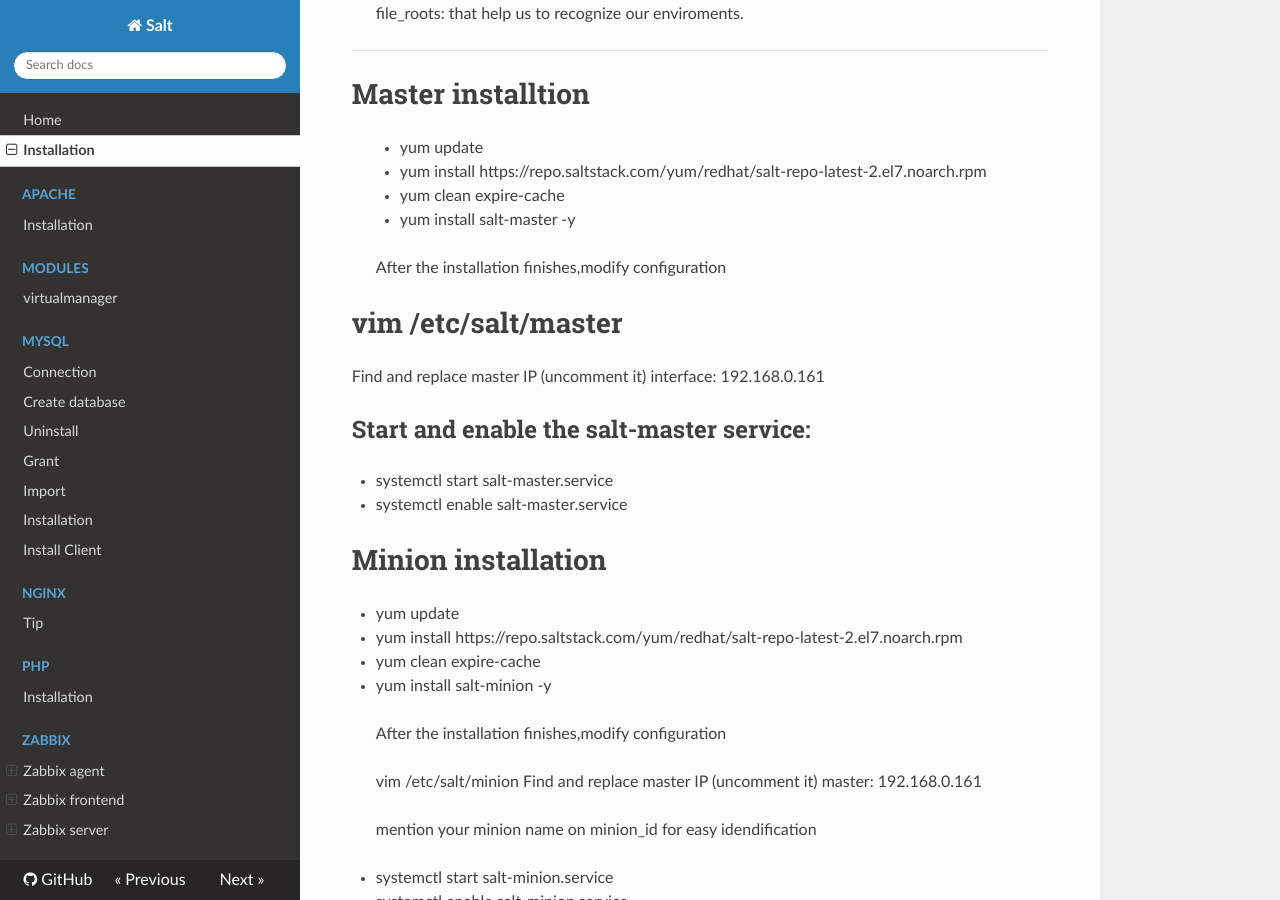
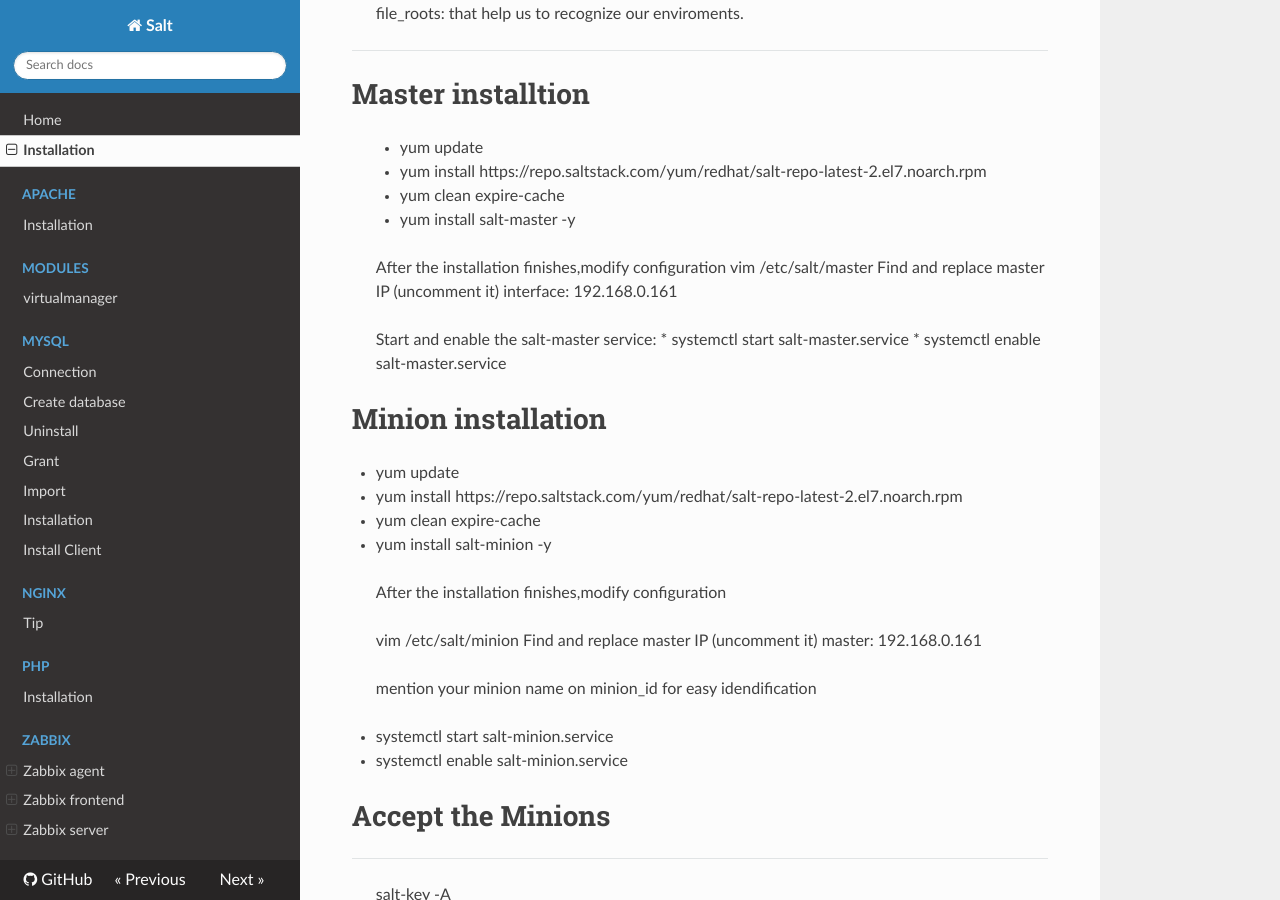
Before and after one commit to waterlili/SweatSalt, an MkDocs documentation site: the page built from docs/SaltStack.md, in a window 1280 px wide and 900 px high, scrolled down 340 px. Built offline with MkDocs 1.6.1, drawn with Linux system fonts in a browser that asks for light colours; nearby versions of some CDN libraries.

```diff
--- a/docs/SaltStack.md
+++ b/docs/SaltStack.md
@@ -18,11 +18,11 @@ Master Configuration
 * yum install salt-master -y
 
 >After the installation finishes,modify configuration
-# vim /etc/salt/master
+>vim /etc/salt/master
 Find and replace master IP (uncomment it)
 interface: 192.168.0.161
 
-##Start and enable the salt-master service:
+>Start and enable the salt-master service:
 * systemctl start salt-master.service
 * systemctl enable salt-master.service
 
```
